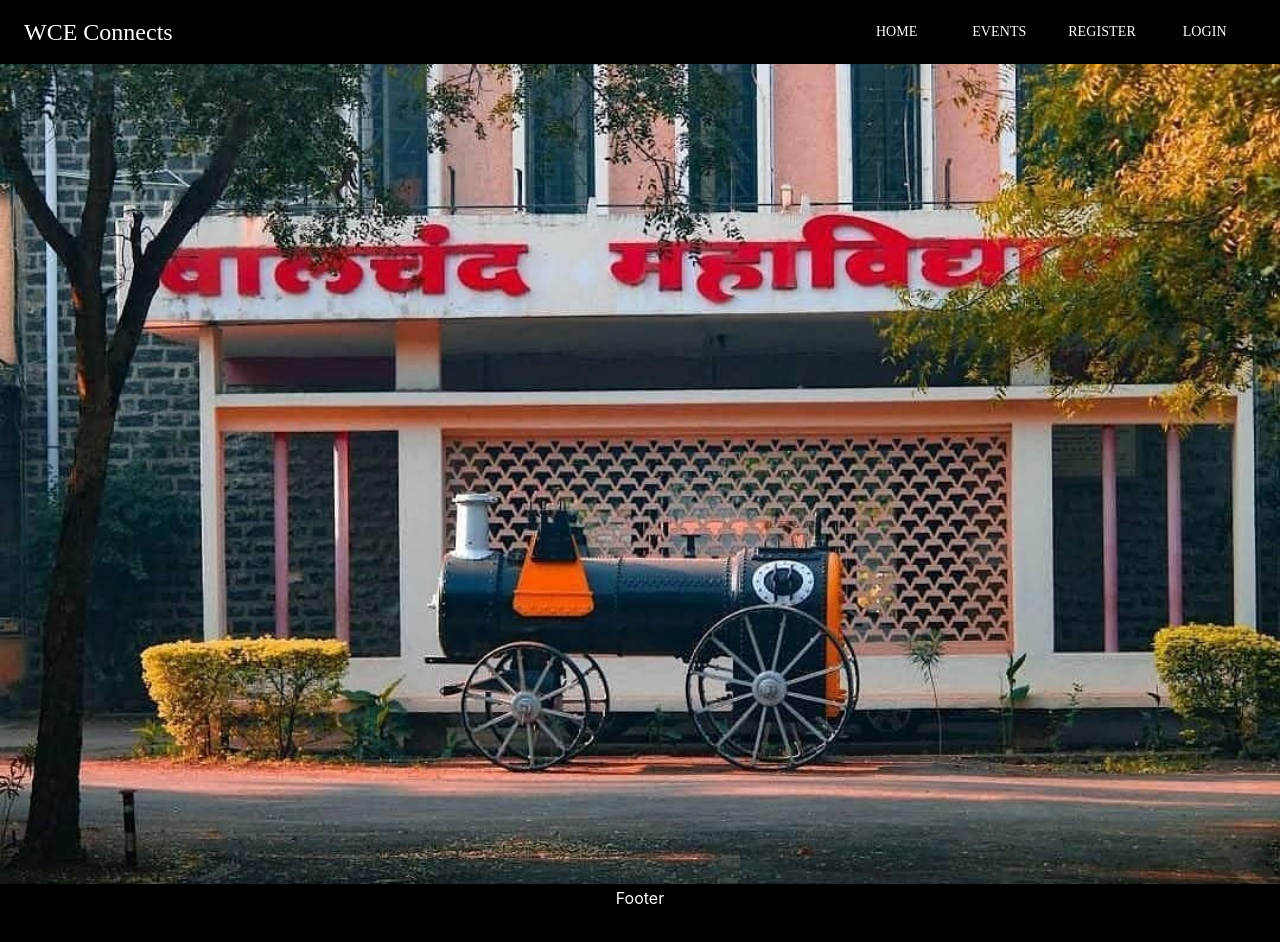
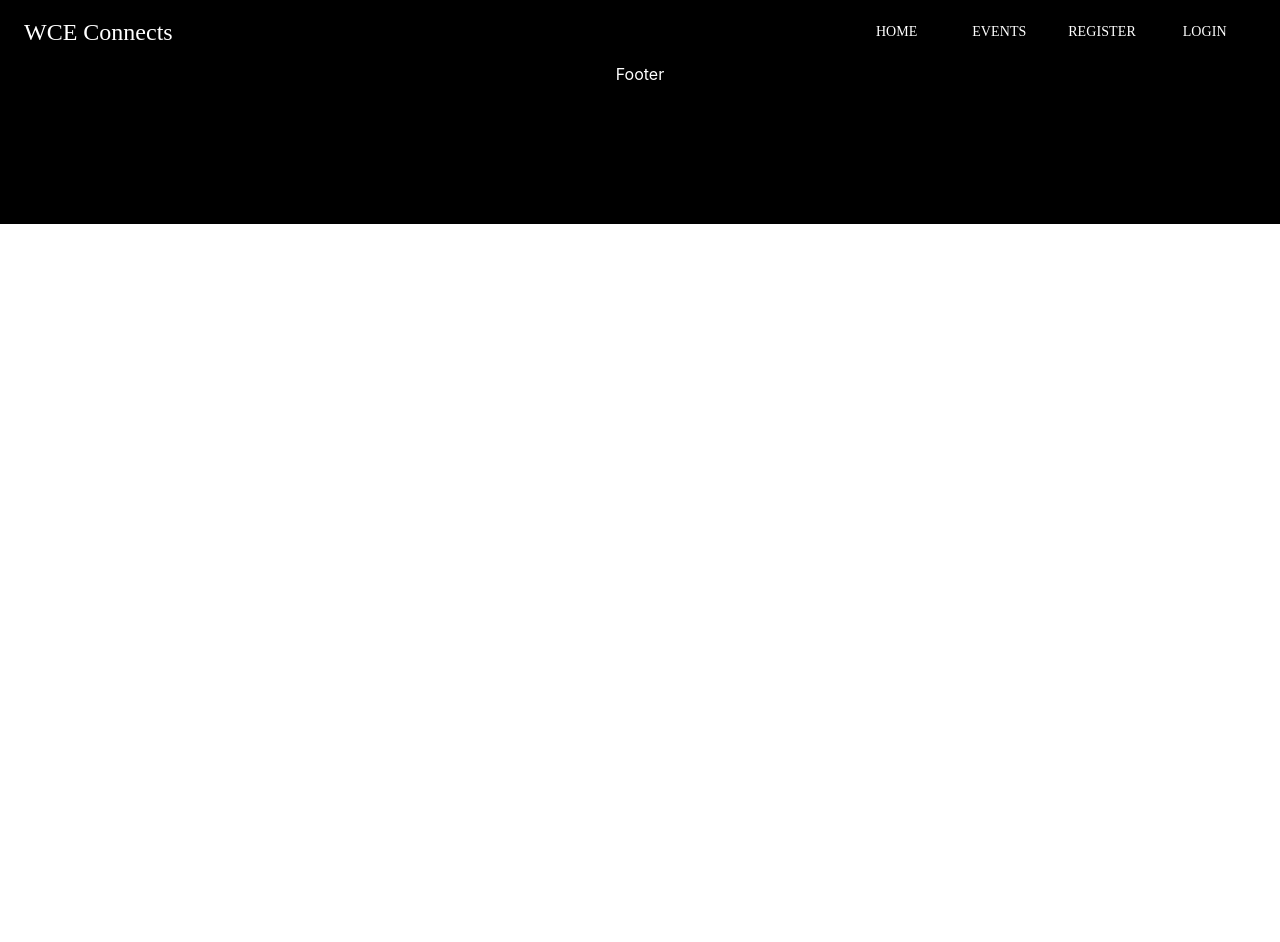
Before and after one commit to Webmaster-WCE/WCE-Connects, a React (Create React App) app: page /home in a window 1280 px wide. Shown: the top 942 px of the page. After the commit the page ends 800 px from the top, so only its background shows below. Built offline with nearby package versions, Linux system fonts and the light colour scheme; a web font is replaced by a local one.

Commit message:
Added /verify route

```diff
--- a/src/Components/LoggedOut/LoggedOut.js
+++ b/src/Components/LoggedOut/LoggedOut.js
@@ -6,17 +6,25 @@ import Navigation from './Navigation/Navigation';
 import Footer from './Footer/Footer';
 import {Route, BrowserRouter as Router} from "react-router-dom";
 import Events from './Events/Events';
+import { EmailVerifation } from './Register/EmailVerifation';
 
-export default function LoggedOut(){
+export default function LoggedOut(props){
+    const { loggedIn, setLoggedIn } = props;
+
     return(
         <>
             <Router>
-                {console.log("In LoggedOut")}
                 <Navigation/>
-                <Route exact path="/home" component={Home}/>
+                <Route exact path="/" component={Home}/>
                 <Route exact path="/events" component={Events}/>
-                <Route exact path="/login" component={Login}/>
+                <Route
+                    path='/login'
+                    render={(props) => (
+                        <Login {...props} loggedIn={loggedIn} setLoggedIn={setLoggedIn} />
+                    )}
+                    />
                 <Route exact path="/register" component={Register}/>
+                <Route exact path="/verify" component={EmailVerifation}/>
                 <Footer/>
             </Router>
         </>
```
